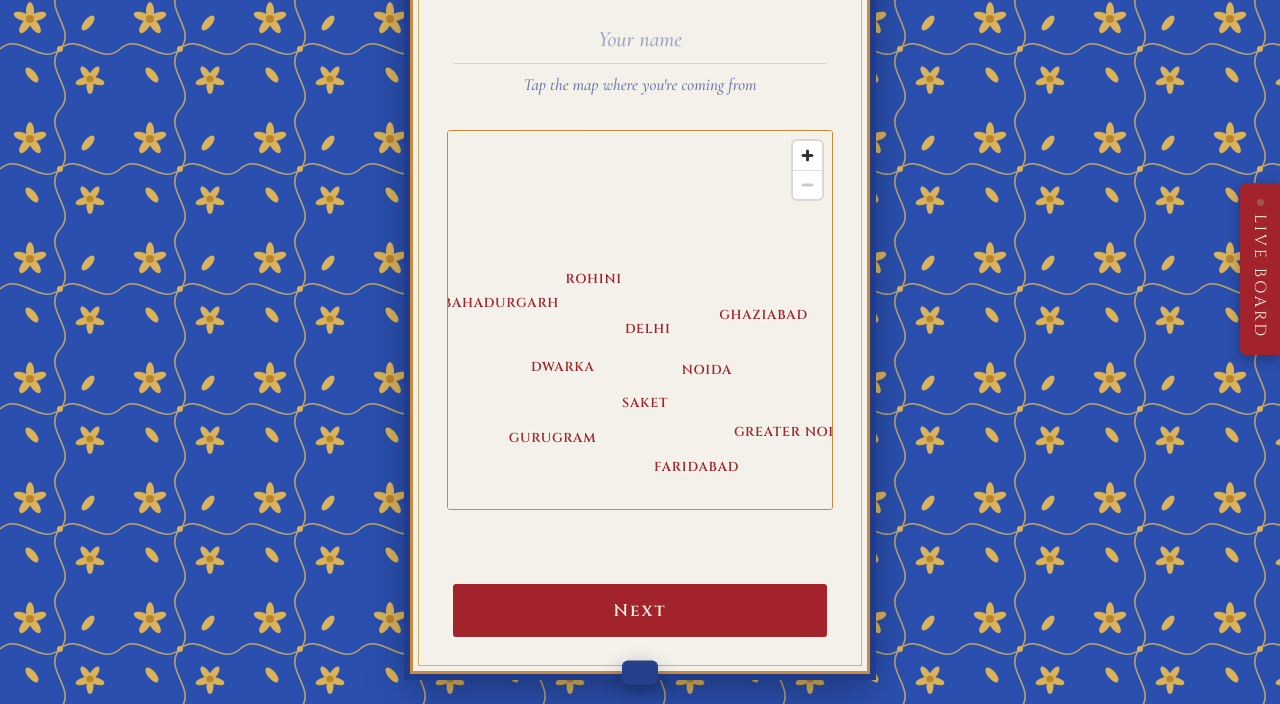
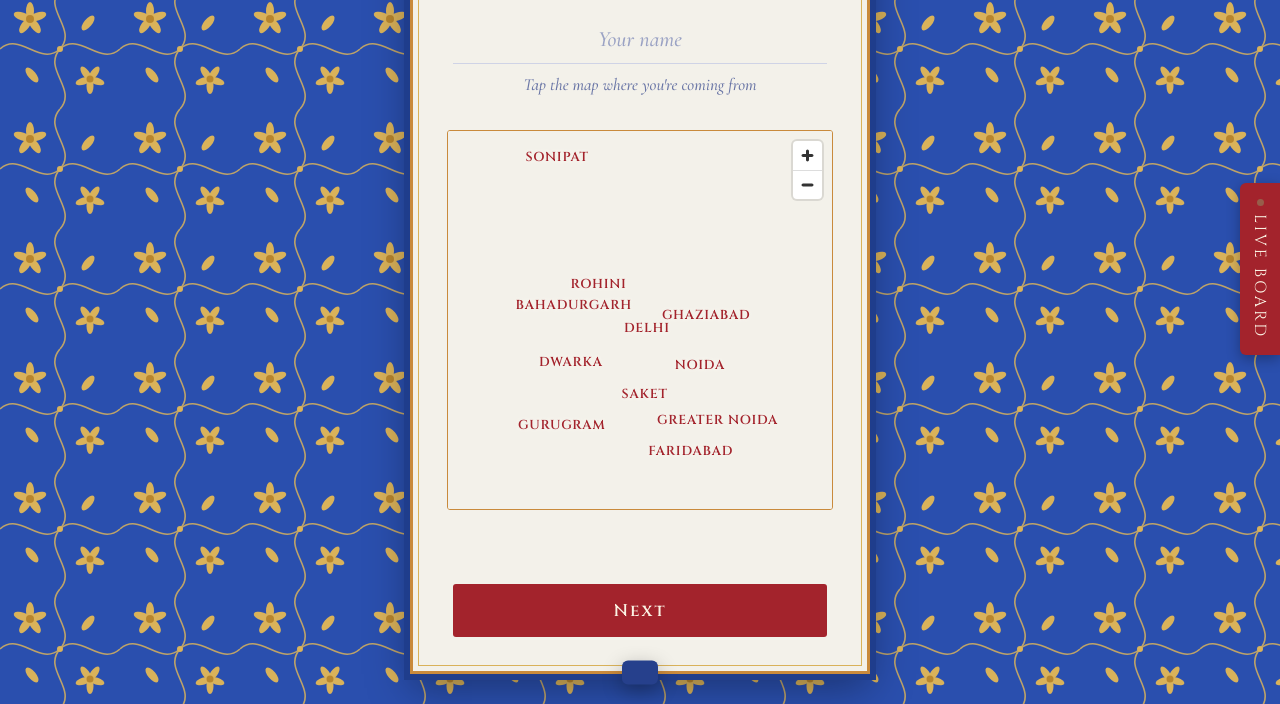
Before and after one commit to jeevanttt/diwali-rides, a website: page index.html in a window 1280 px wide. Shown: the part 131-835 px from the top of the page. Drawn offline with nearby package versions, Linux system fonts and the light colour scheme; no server answers.

Commit message:
Add files via upload

```diff
--- a/index.html
+++ b/index.html
@@ -246,7 +246,7 @@ const AREAS=[
  ["Gurugram",28.46,77.03,1],["Cyber City",28.495,77.09],["Golf Course Rd",28.445,77.10],["Sohna Road",28.405,77.045],
  ["New Gurgaon",28.40,76.98],["Manesar",28.36,76.94],["Faridabad",28.41,77.31,1],["Ballabhgarh",28.34,77.32]
 ];
-const NCR_BOUNDS=[[76.80,28.27],[77.60,29.05]];        // what you see at first
+const NCR_BOUNDS=[[76.86,28.30],[77.54,29.02]];        // what you see at first
 const NCR_MAX=[[76.70,28.20],[77.70,29.12]];           // how far you can pan
 function nearestArea(lat,lng){
   let best=null, bd=1e9;
@@ -284,18 +284,20 @@ function setLoc(lat,lng){
 }
 function initMap(){
   if(map||!window.maplibregl){ if(!window.maplibregl) status($("locStatus"),"The map didn't load. Check your connection and refresh.","err"); return; }
-  map=new maplibregl.Map({container:"map",style:MAP_STYLE,bounds:NCR_BOUNDS,maxBounds:NCR_MAX,minZoom:8.5,maxZoom:15,
+  map=new maplibregl.Map({container:"map",style:MAP_STYLE,bounds:NCR_BOUNDS,maxBounds:NCR_MAX,minZoom:7.5,maxZoom:15,
     dragRotate:false,pitchWithRotate:false,cooperativeGestures:true,attributionControl:false});
   map.addControl(new maplibregl.AttributionControl({compact:true}),"bottom-left");
   map.touchZoomRotate.disableRotation();
   map.addControl(new maplibregl.NavigationControl({showCompass:false}),"top-right");
   AREAS.forEach(([n,lat,lng,major])=>{
     const el=document.createElement("div"); el.className="lbl "+(major===2?"major zone":major?"major":"minor"); el.textContent=n;
-    new maplibregl.Marker({element:el,anchor:"center"}).setLngLat([lng,lat]).addTo(map);
+    const anchor = lng<76.97 ? "left" : lng>77.42 ? "right" : lat>28.95 ? "top" : "center";
+    new maplibregl.Marker({element:el,anchor}).setLngLat([lng,lat]).addTo(map);
   });
   const zoomLabels=()=>$("map").classList.toggle("hide-minor", map.getZoom()<10.4);
   map.on("zoom",zoomLabels); zoomLabels();
   map.on("click",e=>setLoc(e.lngLat.lat,e.lngLat.lng));
+  map.once("load",()=>{ if(S.lat==null) map.fitBounds(NCR_BOUNDS,{animate:false,padding:4}); });
   if(S.lat!=null){ setLoc(S.lat,S.lng); }
 }
 $("next1").onclick = async () => {
```
